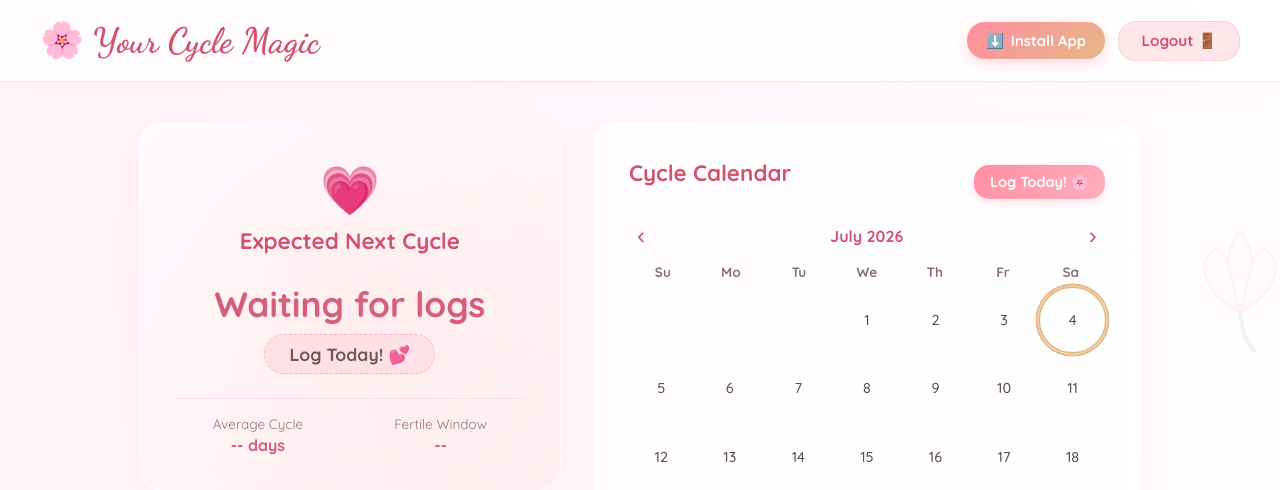
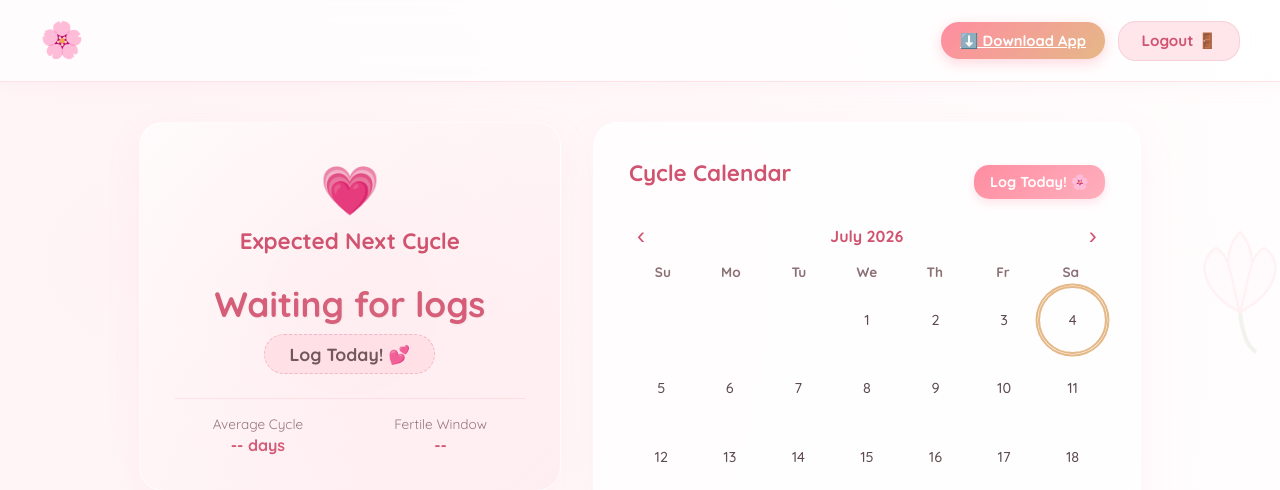
Before and after one commit to charrada1993/Douaa, a Flask app: page / in a window 1280 px wide. Shown: the top 490 px of the page. Run offline with Flask 3, Linux system fonts and the light colour scheme; the visitor is signed in with stand-in values (Sample User, id 1); data that the repository does not hold is empty.

Commit message:
feat: direct download button — Windows shortcut download + Android APK via PWABuilder

```diff
--- a/app.py
+++ b/app.py
@@ -103,6 +103,41 @@ def service_worker():
 def manifest():
     from flask import send_from_directory
     return send_from_directory("static", "manifest.json", mimetype="application/manifest+json")
+
+# Smart download route — detects device and serves the right file
+@app.route("/download")
+def download_app():
+    from flask import send_from_directory, Response
+    user_agent = request.headers.get("User-Agent", "").lower()
+
+    if "windows" in user_agent:
+        # Serve Windows internet shortcut (.url file)
+        return send_from_directory(
+            "static/download",
+            "YourCycleMagic.url",
+            as_attachment=True,
+            download_name="YourCycleMagic.url",
+            mimetype="application/octet-stream"
+        )
+    elif "android" in user_agent:
+        # Redirect to PWABuilder-generated APK download page
+        return redirect("https://www.pwabuilder.com/reportcard?site=https://douaa.onrender.com", 302)
+    elif "iphone" in user_agent or "ipad" in user_agent or "mac os" in user_agent:
+        # iOS/macOS — no direct download possible
+        return Response(
+            "<script>window.history.back();</script>"
+            "<meta charset='utf-8'><p>On iPhone: Open in Safari → tap Share → Add to Home Screen 🌸</p>",
+            mimetype="text/html"
+        )
+    else:
+        # Fallback — serve the Windows shortcut
+        return send_from_directory(
+            "static/download",
+            "YourCycleMagic.url",
+            as_attachment=True,
+            download_name="YourCycleMagic.url",
+            mimetype="application/octet-stream"
+        )
 
 @app.route("/")
 def index():
--- a/templates/index.html
+++ b/templates/index.html
@@ -1,5 +1,6 @@
 <!DOCTYPE html>
 <html lang="en">
+
 <head>
     <meta charset="UTF-8">
     <meta name="viewport" content="width=device-width, initial-scale=1.0, viewport-fit=cover">
@@ -18,10 +19,13 @@
     <!-- Fonts -->
     <link rel="preconnect" href="https://fonts.googleapis.com">
     <link rel="preconnect" href="https://fonts.gstatic.com" crossorigin>
-    <link href="https://fonts.googleapis.com/css2?family=Dancing+Script:wght@700&family=Quicksand:wght@400;500;700&display=swap" rel="stylesheet">
+    <link
+        href="https://fonts.googleapis.com/css2?family=Dancing+Script:wght@700&family=Quicksand:wght@400;500;700&display=swap"
+        rel="stylesheet">
     <!-- Style -->
     <link rel="stylesheet" href="{{ url_for('static', filename='css/style.css') }}">
 </head>
+
 <body>
     <!-- Background particles -->
     <div id="petals-container" class="bg-particles"></div>
@@ -37,19 +41,22 @@
     <!-- Lily SVG Side Right -->
     <svg class="floral-decor floral-decor-side-right" viewBox="0 0 100 100" xmlns="http://www.w3.org/2000/svg">
         <path d="M50 70 Q52 90, 60 95" stroke="#a3b899" stroke-width="2.5" fill="none" />
-        <path d="M50 70 C40 50, 40 30, 50 20 C60 30, 60 50, 50 70 Z" fill="#fff0f3" stroke="#ffb6c1" stroke-width="1.5" />
-        <path d="M50 70 C30 60, 20 40, 35 30 C45 35, 45 55, 50 70 Z" fill="#fff0f3" stroke="#ffb6c1" stroke-width="1.5" />
-        <path d="M50 70 C70 60, 80 40, 65 30 C55 35, 55 55, 50 70 Z" fill="#fff0f3" stroke="#ffb6c1" stroke-width="1.5" />
+        <path d="M50 70 C40 50, 40 30, 50 20 C60 30, 60 50, 50 70 Z" fill="#fff0f3" stroke="#ffb6c1"
+            stroke-width="1.5" />
+        <path d="M50 70 C30 60, 20 40, 35 30 C45 35, 45 55, 50 70 Z" fill="#fff0f3" stroke="#ffb6c1"
+            stroke-width="1.5" />
+        <path d="M50 70 C70 60, 80 40, 65 30 C55 35, 55 55, 50 70 Z" fill="#fff0f3" stroke="#ffb6c1"
+            stroke-width="1.5" />
     </svg>
 
     <!-- Navigation Header -->
     <header class="navbar">
-        <div class="nav-brand">🌸 Your Cycle Magic</div>
+        <div class="nav-brand">🌸</div>
         <div class="nav-actions">
-            <!-- PWA Install Button - always visible -->
-            <button id="installBtn" class="install-btn" title="Install app on your device">
-                <span class="install-icon">⬇️</span> Install App
-            </button>
+            <!-- Direct Download Button -->
+            <a href="/download" class="install-btn" id="installBtn" download>
+                ⬇️ Download App
+            </a>
             <a href="/logout" class="logout-btn">Logout 🚪</a>
         </div>
     </header>
@@ -60,7 +67,8 @@
         <div id="loadingOverlay" class="loading-overlay">
             <div class="spinner-container">
                 <div class="spinner"></div>
-                <p>Loading your cycle magic... 🌸<br><small>If it's been idle, waking up the server takes a tiny moment! 💕</small></p>
+                <p>Loading your cycle magic... 🌸<br><small>If it's been idle, waking up the server takes a tiny moment!
+                        💕</small></p>
             </div>
         </div>
 
@@ -93,7 +101,8 @@
                     <div class="phase-visualizer">
                         <svg class="phase-ring-svg" width="130" height="130">
                             <circle class="phase-ring-bg" cx="65" cy="65" r="55"></circle>
-                            <circle class="phase-ring-fill" id="phaseRingFill" cx="65" cy="65" r="55" stroke-dasharray="345.57" stroke-dashoffset="345.57"></circle>
+                            <circle class="phase-ring-fill" id="phaseRingFill" cx="65" cy="65" r="55"
+                                stroke-dasharray="345.57" stroke-dashoffset="345.57"></circle>
                         </svg>
                         <div class="phase-center-text">
                             <div id="phaseDayText" style="font-size: 1.1rem; font-weight: 700;">Day --</div>
@@ -148,7 +157,8 @@
                 <div class="onboarding-message" id="onboardingMsg">
                     <div class="onboarding-icon">✨</div>
                     <h4>Welcome to your personal cycle tracker!</h4>
-                    <p>Log your first period to start calculating predictions, fertile windows, and more! Click the buttons above to log. 💕</p>
+                    <p>Log your first period to start calculating predictions, fertile windows, and more! Click the
+                        buttons above to log. 💕</p>
                 </div>
 
                 <div class="history-list" id="historyList">
@@ -176,26 +186,37 @@
                 <div class="form-group">
                     <label>How is your mood? 💕</label>
                     <div class="mood-selector-container">
-                        <label class="mood-option"><input type="radio" name="mood" value="😊 Happy"> <span>😊 Happy</span></label>
-                        <label class="mood-option"><input type="radio" name="mood" value="🥺 Sensitive"> <span>🥺 Sensitive</span></label>
-                        <label class="mood-option"><input type="radio" name="mood" value="🥱 Tired"> <span>🥱 Tired</span></label>
-                        <label class="mood-option"><input type="radio" name="mood" value="⚡ Crampy"> <span>⚡ Crampy</span></label>
-                        <label class="mood-option"><input type="radio" name="mood" value="💖 Loved"> <span>💖 Loved</span></label>
+                        <label class="mood-option"><input type="radio" name="mood" value="😊 Happy"> <span>😊
+                                Happy</span></label>
+                        <label class="mood-option"><input type="radio" name="mood" value="🥺 Sensitive"> <span>🥺
+                                Sensitive</span></label>
+                        <label class="mood-option"><input type="radio" name="mood" value="🥱 Tired"> <span>🥱
+                                Tired</span></label>
+                        <label class="mood-option"><input type="radio" name="mood" value="⚡ Crampy"> <span>⚡
+                                Crampy</span></label>
+                        <label class="mood-option"><input type="radio" name="mood" value="💖 Loved"> <span>💖
+                                Loved</span></label>
                     </div>
                 </div>
                 <div class="form-group">
                     <label>Symptoms logged today 🩺</label>
                     <div class="symptoms-selector-container">
-                        <label class="symptom-tag"><input type="checkbox" name="symptoms" value="⚡ Cramps"> <span>⚡ Cramps</span></label>
-                        <label class="symptom-tag"><input type="checkbox" name="symptoms" value="🤕 Headache"> <span>🤕 Headache</span></label>
-                        <label class="symptom-tag"><input type="checkbox" name="symptoms" value="🥱 Fatigue"> <span>🥱 Fatigue</span></label>
-                        <label class="symptom-tag"><input type="checkbox" name="symptoms" value="🎈 Bloating"> <span>🎈 Bloating</span></label>
-                        <label class="symptom-tag"><input type="checkbox" name="symptoms" value="🍫 Cravings"> <span>🍫 Cravings</span></label>
+                        <label class="symptom-tag"><input type="checkbox" name="symptoms" value="⚡ Cramps"> <span>⚡
+                                Cramps</span></label>
+                        <label class="symptom-tag"><input type="checkbox" name="symptoms" value="🤕 Headache"> <span>🤕
+                                Headache</span></label>
+                        <label class="symptom-tag"><input type="checkbox" name="symptoms" value="🥱 Fatigue"> <span>🥱
+                                Fatigue</span></label>
+                        <label class="symptom-tag"><input type="checkbox" name="symptoms" value="🎈 Bloating"> <span>🎈
+                                Bloating</span></label>
+                        <label class="symptom-tag"><input type="checkbox" name="symptoms" value="🍫 Cravings"> <span>🍫
+                                Cravings</span></label>
                     </div>
                 </div>
                 <div class="form-group">
                     <label for="logNotes">Notes 💌</label>
-                    <textarea id="logNotes" placeholder="How are you feeling? Write anything here... 🍫" rows="2"></textarea>
+                    <textarea id="logNotes" placeholder="How are you feeling? Write anything here... 🍫"
+                        rows="2"></textarea>
                 </div>
                 <button type="submit" class="submit-log-btn">Save Entry 💖</button>
             </form>
@@ -205,117 +226,16 @@
     <!-- Main JavaScript -->
     <script src="{{ url_for('static', filename='js/main.js') }}"></script>
 
-    <!-- Register Service Worker + PWA Install Button Logic -->
+    <!-- Register Service Worker for offline caching -->
     <script>
-        // ── Service Worker registration ────────────────────────────
-        // Must be registered from root /sw.js so its scope covers the full app
         if ('serviceWorker' in navigator) {
             window.addEventListener('load', () => {
-                navigator.serviceWorker.register('/sw.js', { scope: '/' }).then((reg) => {
-                    console.log('SW registered with scope:', reg.scope);
-                }).catch((err) => {
-                    console.warn('SW registration failed:', err);
-                });
+                navigator.serviceWorker.register('/sw.js', { scope: '/' })
+                    .then(reg => console.log('SW registered:', reg.scope))
+                    .catch(err => console.warn('SW failed:', err));
             });
-        }
-
-        // ── PWA Install Prompt ─────────────────────────────────────
-        let deferredPrompt = null;
-        const installBtn = document.getElementById('installBtn');
-
-        // Capture the browser's install prompt event
-        window.addEventListener('beforeinstallprompt', (e) => {
-            e.preventDefault();
-            deferredPrompt = e;
-            // Show the button with a little entrance animation
-            installBtn.style.display = 'flex';
-            installBtn.classList.add('install-btn-animate');
-        });
-
-        // When user taps Install
-        installBtn.addEventListener('click', async () => {
-            if (deferredPrompt) {
-                // Use native browser prompt (Android / PC Chrome/Edge)
-                deferredPrompt.prompt();
-                const { outcome } = await deferredPrompt.userChoice;
-                if (outcome === 'accepted') {
-                    installBtn.style.display = 'none';
-                }
-                deferredPrompt = null;
-            } else {
-                // iOS Safari fallback: show friendly tooltip
-                showInstallTooltip();
-            }
-        });
-
-        // Hide button once already installed as PWA
-        window.addEventListener('appinstalled', () => {
-            installBtn.style.display = 'none';
-            deferredPrompt = null;
-        });
-
-        // On iOS, the button is always visible (no beforeinstallprompt)
-        // Detect iOS and show button anyway
-        const isIOS = /iphone|ipad|ipod/i.test(navigator.userAgent);
-        const isInStandaloneMode = window.matchMedia('(display-mode: standalone)').matches || window.navigator.standalone;
-        if (isIOS && !isInStandaloneMode) {
-            installBtn.style.display = 'flex';
-        }
-
-        function showInstallTooltip() {
-            // Remove any existing tooltip
-            const existing = document.getElementById('installTooltip');
-            if (existing) existing.remove();
-
-            const isIOS = /iphone|ipad|ipod/i.test(navigator.userAgent);
-            let instructions = '';
-
-            if (isIOS) {
-                instructions = `
-                    <strong style="color:#d05370">Install on iPhone 📱</strong><br>
-                    Tap <strong>Share</strong> (⬆️ box-with-arrow icon), then<br>
-                    tap <strong>"Add to Home Screen"</strong> 🌸
-                `;
-            } else if (/android/i.test(navigator.userAgent)) {
-                instructions = `
-                    <strong style="color:#d05370">Install on Android 📱</strong><br>
-                    Tap the <strong>3-dot menu (⋮)</strong> in your browser,<br>
-                    then tap <strong>"Add to Home Screen"</strong> or<br>
-                    <strong>"Install App"</strong> 🌸
-                `;
-            } else {
-                instructions = `
-                    <strong style="color:#d05370">Install on your device 💻</strong><br>
-                    In <strong>Chrome/Edge</strong>: click the <strong>⬇ icon</strong> in the address bar<br>
-                    In <strong>Safari (Mac)</strong>: File menu → <strong>"Add to Dock"</strong> 🌸<br>
-                    In <strong>Firefox</strong>: use Chrome or Edge for best results
-                `;
-            }
-
-            const tooltip = document.createElement('div');
-            tooltip.id = 'installTooltip';
-            tooltip.style.cssText = `
-                position: fixed; bottom: 24px; left: 50%; transform: translateX(-50%);
-                background: rgba(255,255,255,0.97); border: 1.5px solid #ff8da1;
-                border-radius: 18px; padding: 1.1rem 1.5rem;
-                box-shadow: 0 8px 30px rgba(255,141,161,0.25);
-                font-family: 'Quicksand', sans-serif; font-size: 0.92rem;
-                color: #5d4a4d; z-index: 9999; text-align: center;
-                max-width: 340px; line-height: 1.7;
-                animation: fadeInUp 0.4s ease;
-            `;
-            tooltip.innerHTML = `
-                ${instructions}
-                <br>
-                <button onclick="document.getElementById('installTooltip').remove()" style="
-                    margin-top:0.6rem; background: #ff8da1; color: white; border: none;
-                    border-radius: 12px; padding: 0.4rem 1.2rem;
-                    font-family: inherit; font-weight: 700; cursor: pointer;
-                ">Got it! 💕</button>
-            `;
-            document.body.appendChild(tooltip);
-            setTimeout(() => tooltip?.remove(), 10000);
         }
     </script>
 </body>
+
 </html>
```
Also changed, not shown: 1 other file.
